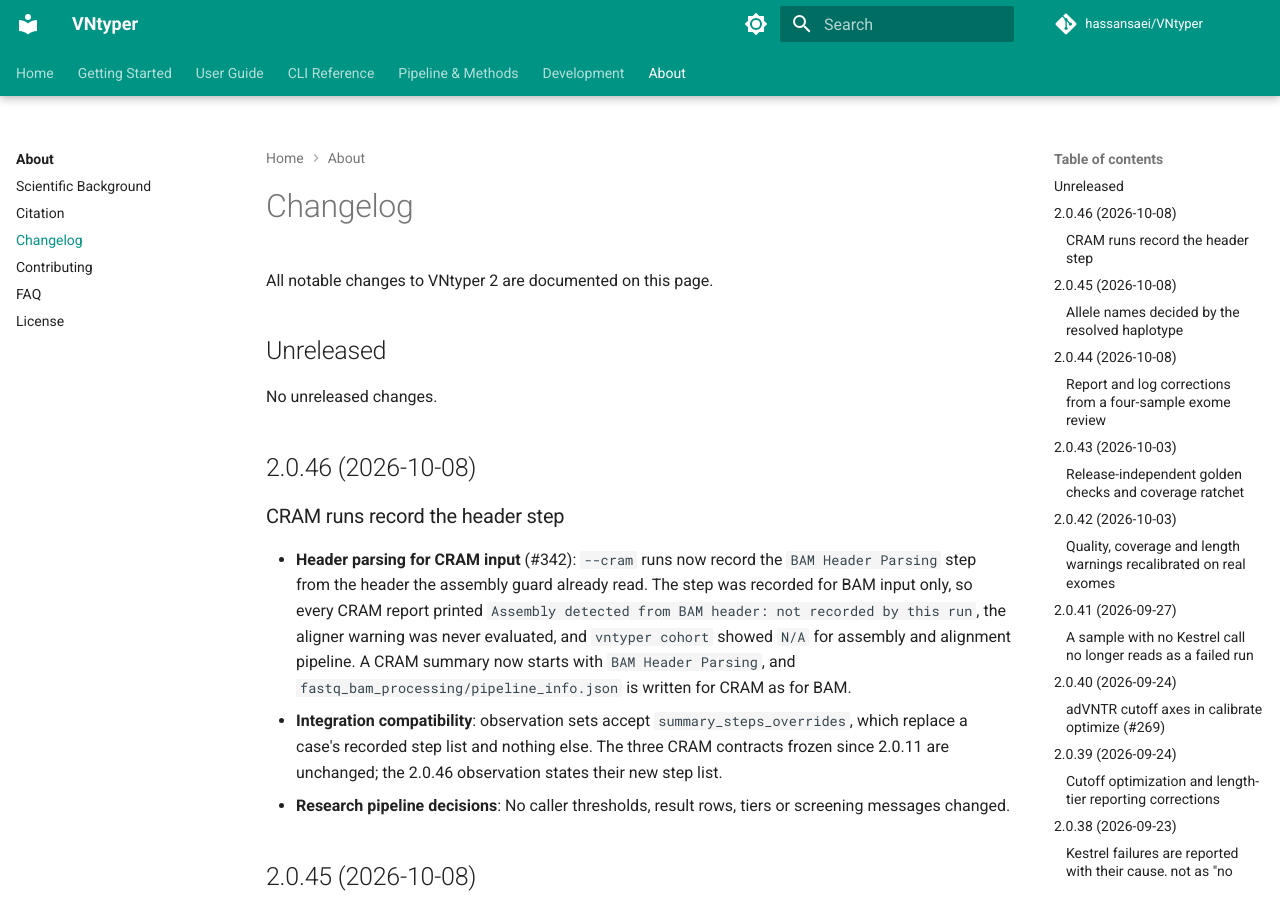
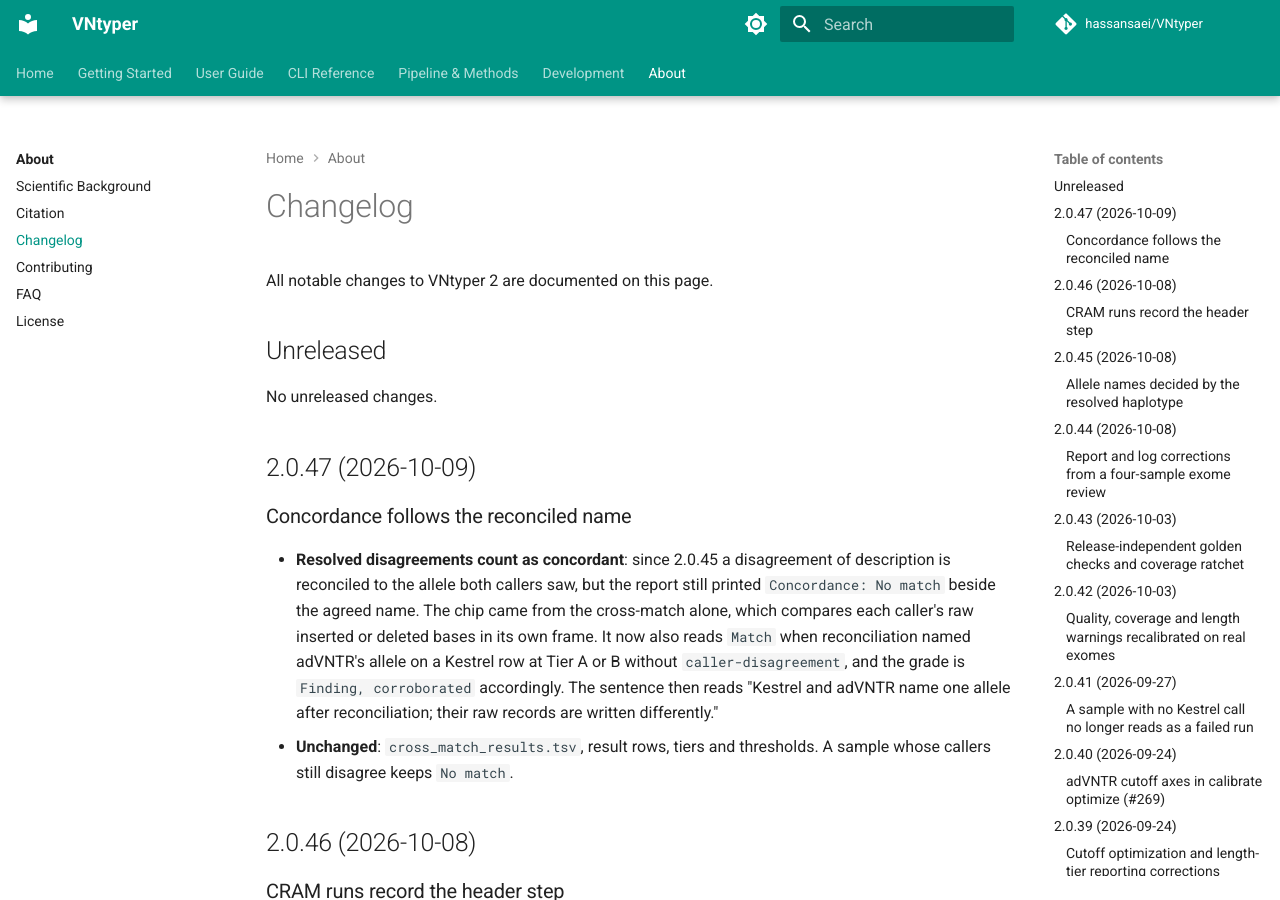
Before and after one commit to hassansaei/VNtyper, an MkDocs documentation site: the page built from docs/about/changelog.md, in a window 1280 px wide and 900 px high. Built offline with MkDocs 1.6.1 and Material for MkDocs 9.7.7, drawn with Linux system fonts in a browser that asks for light colours; comment, search, counter and statistics services are not loaded.

Commit message:
chore(release): prepare version 2.0.47
Co-Authored-By: Claude Opus 5.5 <noreply@anthropic.com>

```diff
--- a/docs/about/changelog.md
+++ b/docs/about/changelog.md
@@ -5,6 +5,13 @@ All notable changes to VNtyper 2 are documented on this page.
 ## Unreleased
 
 No unreleased changes.
+
+## 2.0.47 (2026-10-09)
+
+### Concordance follows the reconciled name
+
+- **Resolved disagreements count as concordant**: since 2.0.45 a disagreement of description is reconciled to the allele both callers saw, but the report still printed `Concordance: No match` beside the agreed name. The chip came from the cross-match alone, which compares each caller's raw inserted or deleted bases in its own frame. It now also reads `Match` when reconciliation named adVNTR's allele on a Kestrel row at Tier A or B without `caller-disagreement`, and the grade is `Finding, corroborated` accordingly. The sentence then reads "Kestrel and adVNTR name one allele after reconciliation; their raw records are written differently."
+- **Unchanged**: `cross_match_results.tsv`, result rows, tiers and thresholds. A sample whose callers still disagree keeps `No match`.
 
 ## 2.0.46 (2026-10-08)
 
--- a/vntyper/version.py
+++ b/vntyper/version.py
@@ -1 +1 @@
-__version__ = "2.0.46"
+__version__ = "2.0.47"
```
Also changed, not shown: 1 other file.
